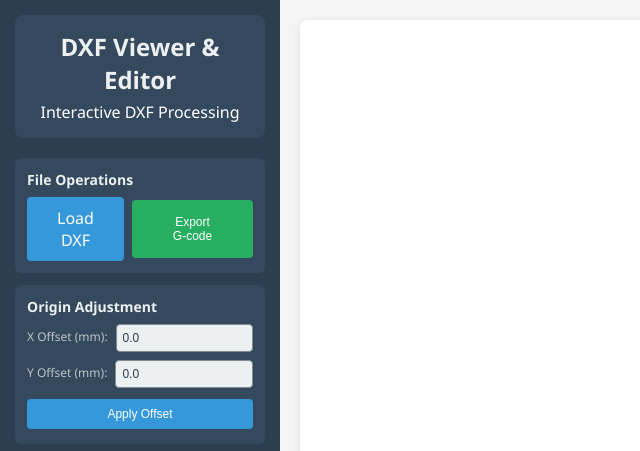
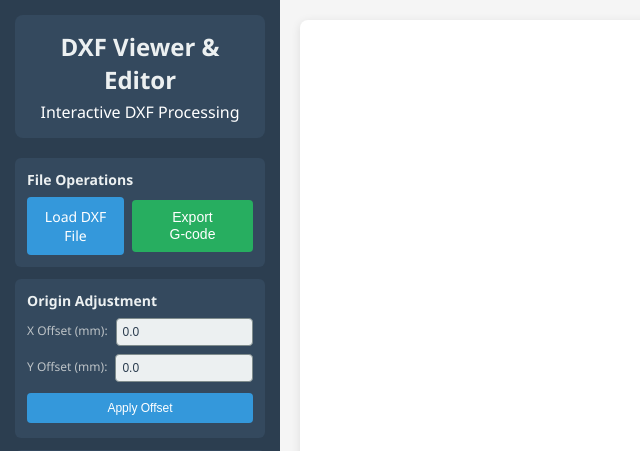
Before and after one commit to PBandJLogic/AppliedMasking-DXF2GCODE2LASER, a Flask app: page / in a window 1280 px wide. Shown: the top 451 px of the page, without its empty margins (0-640 px from the left). Run offline with Flask 3, Linux system fonts and the light colour scheme.

Commit message:
Match button font sizes and restore full label
- Increased 'Export G-code' button font size to 14px to match 'Load DXF File'
- Changed 'Load DXF' back to 'Load DXF File' for clarity
- Added btn-multiline CSS class for proper multiline button styling
- Both file operation buttons now have consistent 14px font size
- Improved visual consistency between the two buttons

```diff
--- a/templates/index.html
+++ b/templates/index.html
@@ -126,6 +126,11 @@
             width: calc(50% - 4px);
         }
 
+        .btn-multiline {
+            font-size: 14px;
+            line-height: 1.2;
+        }
+
         .btn:hover {
             background-color: #2980b9;
         }
@@ -246,6 +251,7 @@
             cursor: pointer;
             text-align: center;
             transition: background-color 0.3s;
+            font-size: 14px;
         }
 
         .file-input-label:hover {
@@ -311,9 +317,9 @@
                 <div class="btn-row">
                     <div class="file-input-wrapper btn-half">
                         <input type="file" id="fileInput" accept=".dxf" />
-                        <label for="fileInput" class="file-input-label">Load DXF</label>
+                        <label for="fileInput" class="file-input-label">Load DXF File</label>
                     </div>
-                    <button class="btn btn-success btn-half" onclick="exportGcode()">Export<br>G-code</button>
+                    <button class="btn btn-success btn-half btn-multiline" onclick="exportGcode()">Export<br>G-code</button>
                 </div>
             </div>
 
```
